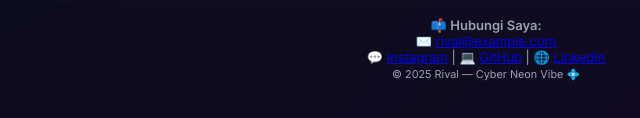
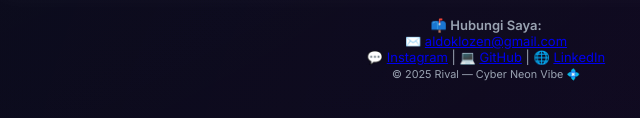
Before and after one commit to lanaeimifukada/My_portofolio, a plain HTML site: page index.html in a window 1280 px wide. Shown: the part 934-1052 px from the top of the page, 154-794 px from the left. Drawn offline with nearby package versions, Linux system fonts and the light colour scheme.

Commit message:
update contact info: new email and social links

```diff
--- a/index.html
+++ b/index.html
@@ -69,7 +69,7 @@
     <footer class="footer">
   <p>📫 <b>Hubungi Saya:</b></p>
   <p>
-    ✉️ <a href="mailto:rival@example.com">rival@example.com</a><br>
+    ✉️ <a href="mailto:aldoklozen@gmail.com">aldoklozen@gmail.com</a><br>
     💬 <a href="https://www.instagram.com/veteran_of_love?igsh=dmx1d3FvbXZzMTlq" target="_blank" rel="noopener">Instagram</a> |
     💻 <a href="http://github.com/lanaeimifukada" target="_blank" rel="noopener">GitHub</a> |
     🌐 <a href="https://linkedin.com/in/your_linkedin_here" target="_blank" rel="noopener">LinkedIn</a>
```
